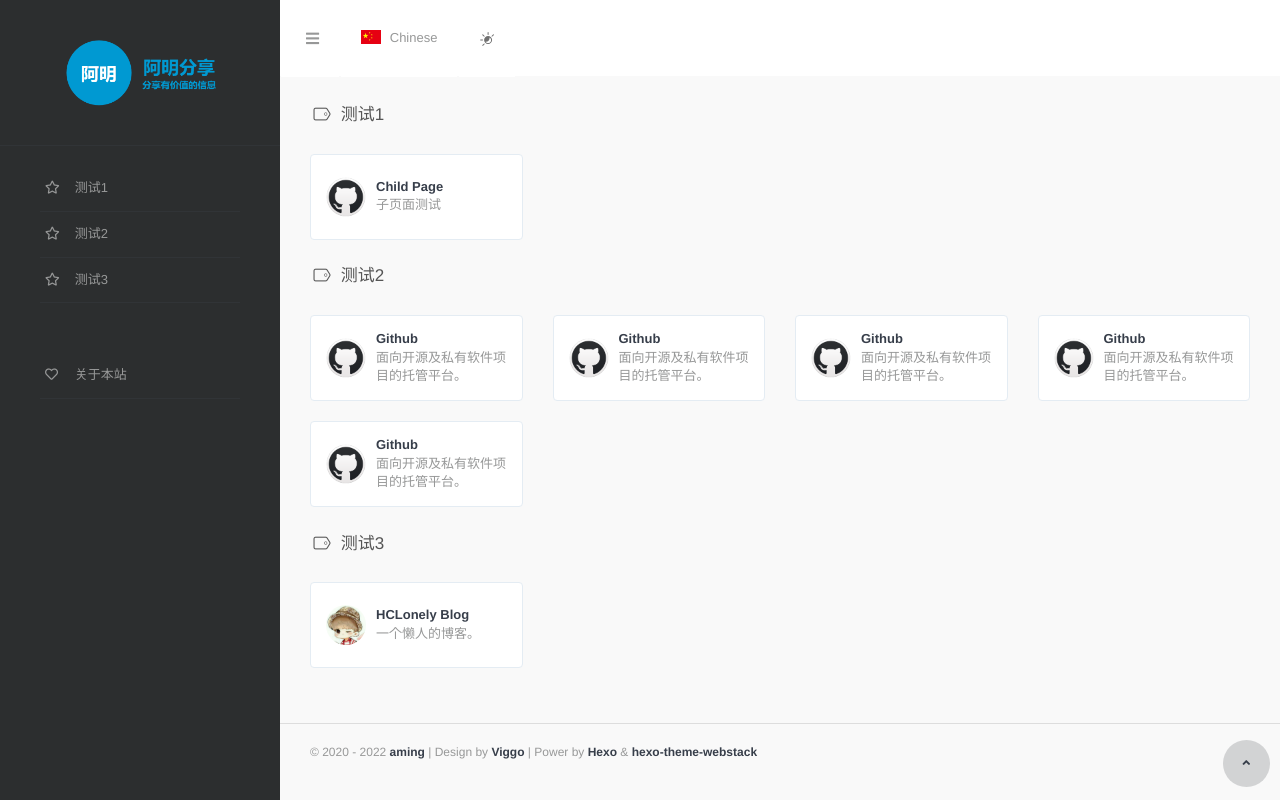
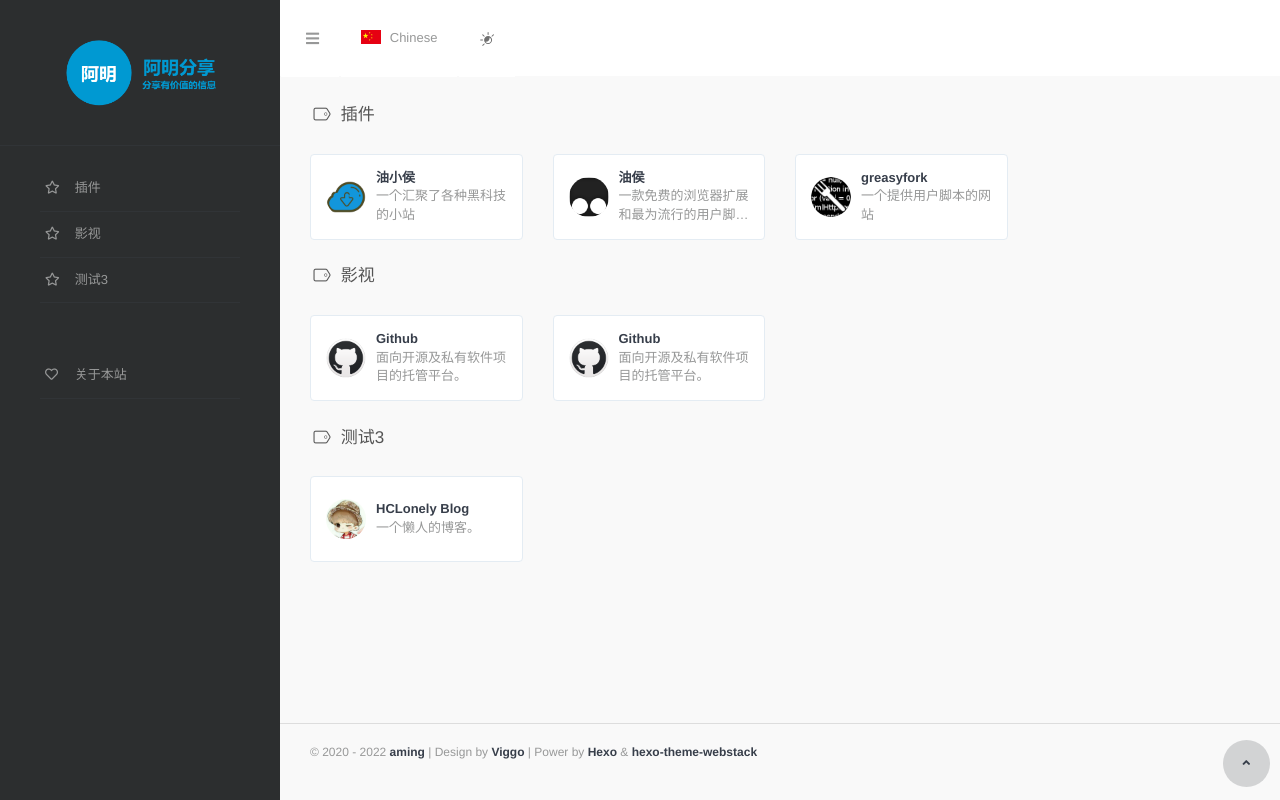
Before and after one commit to amingdaohang/amingdaohang.github.io, a plain HTML site: page index.html in a window 1280 px wide. Drawn offline with nearby package versions, Linux system fonts and the light colour scheme.

Commit message:
Site updated: 2022-08-06 17:31:48

```diff
--- a/index.html
+++ b/index.html
@@ -87,20 +87,20 @@
 
       <li class="">
 
-          <a href="#测试1" class="smooth">
+          <a href="#插件" class="smooth">
 
             <i class="far fa-star"></i>
-            <span class="title">测试1</span>
+            <span class="title">插件</span>
           </a>
 
       </li>
 
       <li class="">
 
-          <a href="#测试2" class="smooth">
+          <a href="#影视" class="smooth">
 
             <i class="far fa-star"></i>
-            <span class="title">测试2</span>
+            <span class="title">影视</span>
           </a>
 
       </li>
@@ -173,20 +173,52 @@
 
 
 
-    <h4 class="text-gray"><i class="linecons-tag" style="margin-right: 7px;" id="测试1"></i>测试1</h4>
+    <h4 class="text-gray"><i class="linecons-tag" style="margin-right: 7px;" id="插件"></i>插件</h4>
 <div class="row">
 
   <div class="col-sm-3">
-    <div class="xe-widget xe-conversations box2 label-info" onclick="window.open('/child', '_blank')" data-toggle="tooltip" data-placement="bottom" title="" data-original-title="/child">
+    <div class="xe-widget xe-conversations box2 label-info" onclick="window.open('https://www.baiduyun.wiki/', '_blank')" data-toggle="tooltip" data-placement="bottom" title="" data-original-title="https://www.baiduyun.wiki/">
       <div class="xe-comment-entry">
         <a class="xe-user-img">
-          <img data-src="/images/logos/github.png" class="lozad img-circle" width="40">
+          <img data-src="/images/logos/s_logo.png" class="lozad img-circle" width="40">
         </a>
         <div class="xe-comment">
           <a href="#" class="xe-user-name overflowClip_1">
-            <strong>Child Page</strong>
+            <strong>油小侯</strong>
           </a>
-          <p class="overflowClip_2">子页面测试</p>
+          <p class="overflowClip_2">一个汇聚了各种黑科技的小站</p>
+        </div>
+      </div>
+    </div>
+  </div>
+
+  <div class="col-sm-3">
+    <div class="xe-widget xe-conversations box2 label-info" onclick="window.open('https://www.tampermonkey.net/', '_blank')" data-toggle="tooltip" data-placement="bottom" title="" data-original-title="https://www.tampermonkey.net/">
+      <div class="xe-comment-entry">
+        <a class="xe-user-img">
+          <img data-src="/images/logos/tampermonkey.png" class="lozad img-circle" width="40">
+        </a>
+        <div class="xe-comment">
+          <a href="#" class="xe-user-name overflowClip_1">
+            <strong>油侯</strong>
+          </a>
+          <p class="overflowClip_2">一款免费的浏览器扩展和最为流行的用户脚本管理器</p>
+        </div>
+      </div>
+    </div>
+  </div>
+
+  <div class="col-sm-3">
+    <div class="xe-widget xe-conversations box2 label-info" onclick="window.open('https://greasyfork.org/zh-CN', '_blank')" data-toggle="tooltip" data-placement="bottom" title="" data-original-title="https://greasyfork.org/zh-CN">
+      <div class="xe-comment-entry">
+        <a class="xe-user-img">
+          <img data-src="/images/logos/greasyfork.png" class="lozad img-circle" width="40">
+        </a>
+        <div class="xe-comment">
+          <a href="#" class="xe-user-name overflowClip_1">
+            <strong>greasyfork</strong>
+          </a>
+          <p class="overflowClip_2">一个提供用户脚本的网站</p>
         </div>
       </div>
     </div>
@@ -202,56 +234,8 @@
 
 
 
-    <h4 class="text-gray"><i class="linecons-tag" style="margin-right: 7px;" id="测试2"></i>测试2</h4>
+    <h4 class="text-gray"><i class="linecons-tag" style="margin-right: 7px;" id="影视"></i>影视</h4>
 <div class="row">
-
-  <div class="col-sm-3">
-    <div class="xe-widget xe-conversations box2 label-info" onclick="window.open('https://github.com/', '_blank')" data-toggle="tooltip" data-placement="bottom" title="" data-original-title="https://github.com/">
-      <div class="xe-comment-entry">
-        <a class="xe-user-img">
-          <img data-src="/images/logos/github.png" class="lozad img-circle" width="40">
-        </a>
-        <div class="xe-comment">
-          <a href="#" class="xe-user-name overflowClip_1">
-            <strong>Github</strong>
-          </a>
-          <p class="overflowClip_2">面向开源及私有软件项目的托管平台。</p>
-        </div>
-      </div>
-    </div>
-  </div>
-
-  <div class="col-sm-3">
-    <div class="xe-widget xe-conversations box2 label-info" onclick="window.open('https://github.com/', '_blank')" data-toggle="tooltip" data-placement="bottom" title="" data-original-title="https://github.com/">
-      <div class="xe-comment-entry">
-        <a class="xe-user-img">
-          <img data-src="/images/logos/github.png" class="lozad img-circle" width="40">
-        </a>
-        <div class="xe-comment">
-          <a href="#" class="xe-user-name overflowClip_1">
-            <strong>Github</strong>
-          </a>
-          <p class="overflowClip_2">面向开源及私有软件项目的托管平台。</p>
-        </div>
-      </div>
-    </div>
-  </div>
-
-  <div class="col-sm-3">
-    <div class="xe-widget xe-conversations box2 label-info" onclick="window.open('https://github.com/', '_blank')" data-toggle="tooltip" data-placement="bottom" title="" data-original-title="https://github.com/">
-      <div class="xe-comment-entry">
-        <a class="xe-user-img">
-          <img data-src="/images/logos/github.png" class="lozad img-circle" width="40">
-        </a>
-        <div class="xe-comment">
-          <a href="#" class="xe-user-name overflowClip_1">
-            <strong>Github</strong>
-          </a>
-          <p class="overflowClip_2">面向开源及私有软件项目的托管平台。</p>
-        </div>
-      </div>
-    </div>
-  </div>
 
   <div class="col-sm-3">
     <div class="xe-widget xe-conversations box2 label-info" onclick="window.open('https://github.com/', '_blank')" data-toggle="tooltip" data-placement="bottom" title="" data-original-title="https://github.com/">
```
Also changed, not shown: archives/2022/08/index.html (+4 -4 lines), archives/2022/index.html (+4 -4 lines), archives/index.html (+4 -4 lines), images/favicon.png (deleted), images/logo-collapsed@2x.png (deleted), images/logo@2x.png (deleted), images/logo_dark@2x.png (deleted), images/logos/greasyfork.png (added), images/logos/s_logo.png (added), images/logos/tampermonkey.png (added), images/webstack_banner_cn.png (deleted), images/webstack_icon_producthunt.png (deleted).
